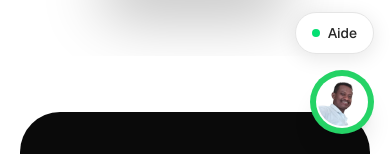
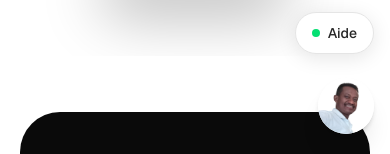
Before and after one commit to Razafisosthene/razafi-website, a Next.js app: page / in a window 390 px wide. Shown: the part 694-848 px from the top of the page. Built offline with nearby package versions, Linux system fonts and the light colour scheme.

Commit message:
no green circle

```diff
--- a/src/app/page.tsx
+++ b/src/app/page.tsx
@@ -16,8 +16,7 @@ import {
   ArrowUp,
 } from "lucide-react";
 
-const whatsappUrl =
-  "https://wa.me/261340500592?text=Bonjour%20RAZAFI%2C%20je%20souhaite%20discuter%20d%27une%20installation%20WiFi.";
+const whatsappUrl = "https://wa.me/261340500592";
 
 const fadeUp = {
   hidden: { opacity: 0, y: 32 },
@@ -119,13 +118,7 @@ const ASSISTANT_FALLBACK =
 const ASSISTANT_GREETING =
   "Bonjour 👋 Je peux vous expliquer RAZAFI, le fonctionnement, les revenus, le matériel ou comment commencer.";
 
-const QUICK_CHIPS = [
-  "C'est quoi RAZAFI ?",
-  "Comment ça marche ?",
-  "Combien ça coûte ?",
-  "Ça marche avec Starlink ?",
-  "Je veux commencer",
-];
+const QUICK_CHIPS: string[] = [];
 
 type AssistantMessage = {
   role: "assistant" | "user";
@@ -723,11 +716,11 @@ export default function Home() {
         aria-label="Contacter RAZAFI sur WhatsApp"
         className="fixed bottom-4 right-4 z-50 transition hover:scale-[1.02] active:scale-95"
       >
-        <div className="flex items-center rounded-full bg-[#25D366] p-2 shadow-xl transition md:gap-3 md:py-2 md:pl-2 md:pr-5">
+        <div className="flex items-center rounded-full bg-transparent p-0 shadow-xl transition md:gap-3 md:bg-[#25D366] md:p-2 md:py-2 md:pl-2 md:pr-5">
           <img
             src="/images/moi.png"
             alt="RAZAFI"
-            className="h-12 w-12 rounded-full bg-white object-cover object-top ring-2 ring-white"
+            className="h-14 w-14 rounded-full bg-white object-cover object-top shadow-md md:h-12 md:w-12"
           />
           <span className="hidden text-sm font-bold text-white md:inline">
             WhatsApp
```
